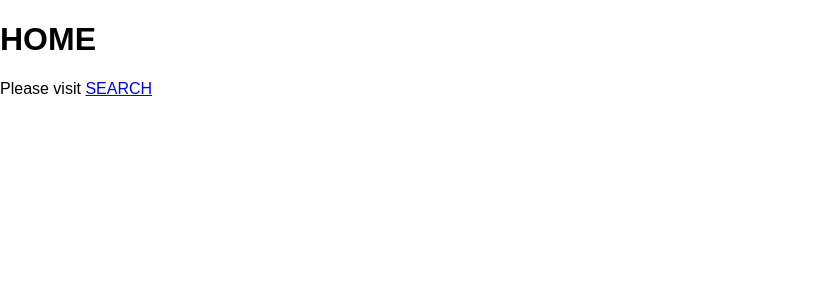
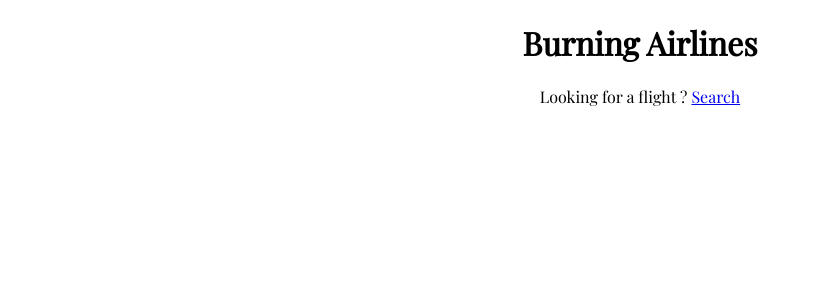
Before and after one commit to Quantumfishcake/Burning_Airlines_front, a React (Create React App) app: page / in a window 1280 px wide. Shown: the top 300 px of the page, without its empty margins (0-820 px from the left). Built offline with nearby package versions, Linux system fonts and the light colour scheme.

Commit message:
newcommit

```diff
--- a/package.json
+++ b/package.json
@@ -8,7 +8,8 @@
     "react-dom": "^16.4.1",
     "react-router": "^4.3.1",
     "react-router-dom": "^4.3.1",
-    "react-scripts": "1.1.4"
+    "react-scripts": "1.1.4",
+    "styled-components": "^3.3.3"
   },
   "scripts": {
     "start": "react-scripts start",
--- a/public/index.html
+++ b/public/index.html
@@ -19,7 +19,7 @@
       work correctly both with client-side routing and a non-root public URL.
       Learn how to configure a non-root public URL by running `npm run build`.
     -->
-    <title>React App</title>
+    <title>Burning Airlines</title>
   </head>
   <body>
     <noscript>
--- a/src/App.css
+++ /dev/null
@@ -1,28 +0,0 @@
-.App {
-  text-align: center;
-}
-
-.App-logo {
-  animation: App-logo-spin infinite 20s linear;
-  height: 80px;
-}
-
-.App-header {
-  background-color: #222;
-  height: 150px;
-  padding: 20px;
-  color: white;
-}
-
-.App-title {
-  font-size: 1.5em;
-}
-
-.App-intro {
-  font-size: large;
-}
-
-@keyframes App-logo-spin {
-  from { transform: rotate(0deg); }
-  to { transform: rotate(360deg); }
-}
--- a/src/components/App.js
+++ b/src/components/App.js
@@ -1,11 +1,17 @@
-import React, { Component } from 'react';
+import React, { Component } from 'react'
 import Search from './Search'
+import  styled from 'styled-components'
+
+const Base = styled.text`
+  text-align: center;
+  color: black;
+`;
 
 class App extends Component {
   render() {
     return (
       <div className="App">
-        <Search />
+      <Base><Search /></Base>
       </div>
     );
   }
--- a/src/components/Home.js
+++ b/src/components/Home.js
@@ -5,11 +5,12 @@ class Home extends Component {
   render() {
     return (
       <div className="App">
-        <h1>HOME</h1>
-          <p>Please visit <Link to='/search'>SEARCH</Link></p>
+        <h1>Burning Airlines</h1>
+          <p>Looking for a flight ? <Link to='/search'>Search</Link></p>
       </div>
     );
   }
 }
 
+
 export default Home;
--- a/src/components/Search.js
+++ b/src/components/Search.js
@@ -44,7 +44,7 @@ class SearchForm extends Component {
           Destination:
           <input type="text" name="name" onChange={this._handleChangeDestination} value={this.state.destination}/>
         </label>
-        <input type="submit" value="Tell" />
+        <input type="submit" value="Search" />
       </form>
     )
   }
@@ -104,7 +104,7 @@ class Secrets extends Component {
   render () {
     return (
       <div>
-      <h2>BURNING</h2>
+      <h2>Search for a flight</h2>
       <SearchForm onSubmit={this.saveFlight}/>
       <ListFlights flights={this.state}/>
       </div>
--- a/src/index.css
+++ b/src/index.css
@@ -1,5 +1,12 @@
+@import url('https://fonts.googleapis.com/css?family=Playfair+Display');
+
 body {
   margin: 0;
   padding: 0;
   font-family: sans-serif;
 }
+
+.App {
+  text-align: center;
+  font-family: 'Playfair Display', serif;
+}
```
Also changed, not shown: 1 other file (tests, documents, lock files or other folders).
